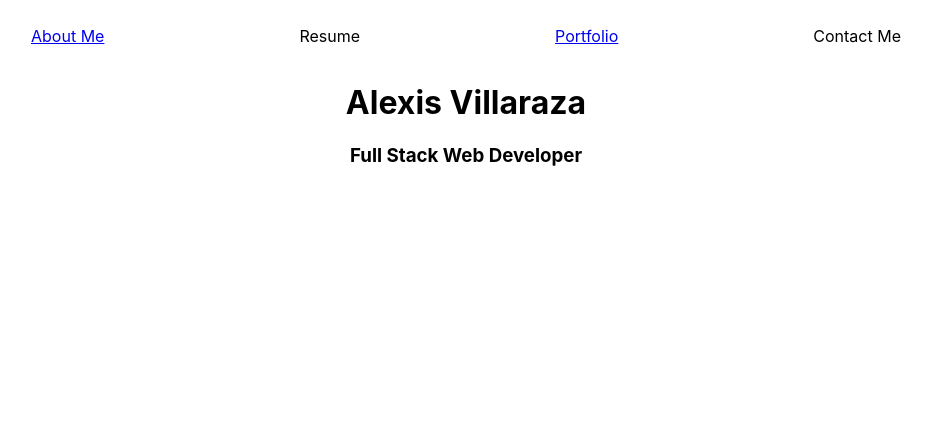
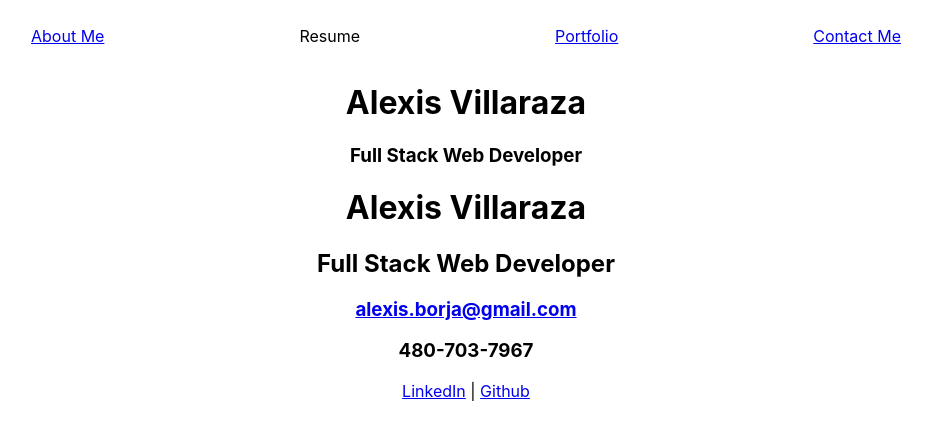
Before and after one commit to alvillaraza/dev_portfolio, a React (Create React App) app in the folder portfolio/: page /contact-me in a window 1280 px wide. Shown: the top 438 px of the page, without its empty margins (174-1106 px from the left). Built offline with nearby package versions, Linux system fonts and the light colour scheme.

Commit message:
added photo in about me, added contact me page

```diff
--- a/portfolio/src/App.css
+++ b/portfolio/src/App.css
@@ -15,10 +15,8 @@ box-shadow: 7px 10px 11px 0px rgba(0,0,0,0.75);
 
 }
 
-@media (prefers-reduced-motion: no-preference) {
-  .App-logo {
-    animation: App-logo-spin infinite 20s linear;
-  }
+.my-photo {
+  max-width:20%;
 }
 
 .App-header {
--- a/portfolio/src/App.js
+++ b/portfolio/src/App.js
@@ -3,6 +3,7 @@ import { Route } from 'react-router-dom';
 import Header from "./components/Header";
 import AboutMe from "./components/AboutMe";
 import Portfolio from "./components/Portfolio";
+import ContactMe from "./components/ContactMe";
 
 import "./App.css";
 
@@ -12,9 +13,11 @@ function App() {
       <Header />
       <h1>Alexis Villaraza</h1>
       <h3>Full Stack Web Developer</h3>
-      <Route exact path="/aboutme"><AboutMe /></Route>
+      <Route exact path="/about-me"><AboutMe /></Route>
 
       <Route exact path="/portfolio"><Portfolio /></Route>
+
+      <Route exact path="/contact-me"><ContactMe/></Route>
     </div>
   );
 }
--- a/portfolio/src/components/AboutMe.js
+++ b/portfolio/src/components/AboutMe.js
@@ -1,9 +1,13 @@
 import React from "react";
+import prof from './images/prof.jpeg';
+import "../App.css";
+
 
 function AboutMe() {
   return (
     <div>
       <h1>About Me</h1>
+      <img src={prof} alt="alexis-photo" className="my-photo" />
 
       <p>Impact statement (something interesting so people wanna read it) </p>
       <p>Story of how you got into coding?</p>
--- /dev/null
+++ b/portfolio/src/components/ContactMe.js
@@ -0,0 +1,17 @@
+import React from "react";
+
+function ContactMe() {
+  return (
+    <div>
+      <h1>Alexis Villaraza</h1>
+      <h2>Full Stack Web Developer</h2>
+      <h3><a href="mailto:alexis.borja@gmail.com">alexis.borja@gmail.com</a></h3>
+      <h3>480-703-7967</h3>
+      <p>
+        <a href="https://www.linkedin.com/in/alvillaraza/">LinkedIn</a> | <a href="https://github.com/alvillaraza">Github</a>
+      </p>
+    </div>
+  );
+}
+
+export default ContactMe;
--- a/portfolio/src/components/Header.js
+++ b/portfolio/src/components/Header.js
@@ -8,10 +8,10 @@ function Header() {
 
 
       <nav>
-        <Link to="/aboutme"><p>About Me</p></Link>
+        <Link to="/about-me"><p>About Me</p></Link>
         <p>Resume</p>
         <Link to="/portfolio"><p>Portfolio</p></Link>
-        <p>Contact Me</p>
+        <Link to="/contact-me"><p>Contact Me</p></Link>
       </nav>
     </div>
   );
```
Also changed, not shown: 2 other files (tests, documents, lock files or other folders).
